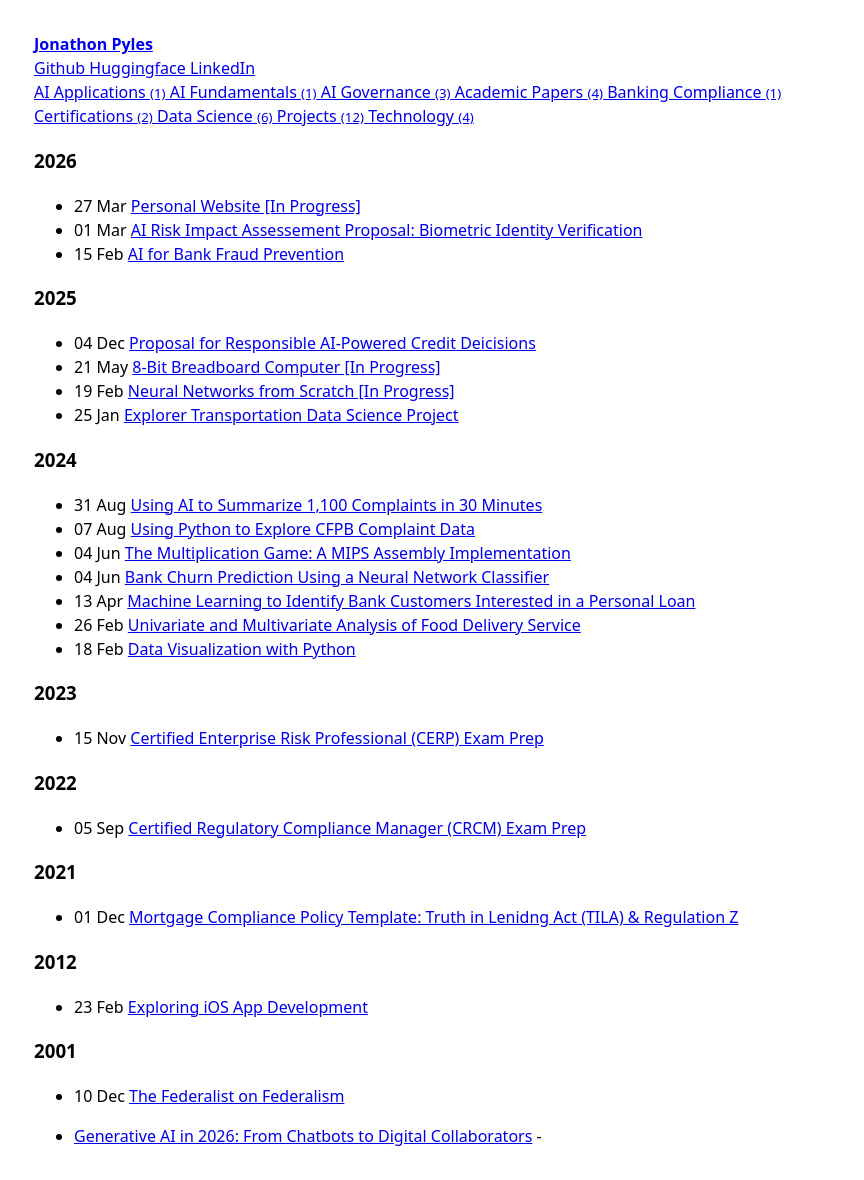
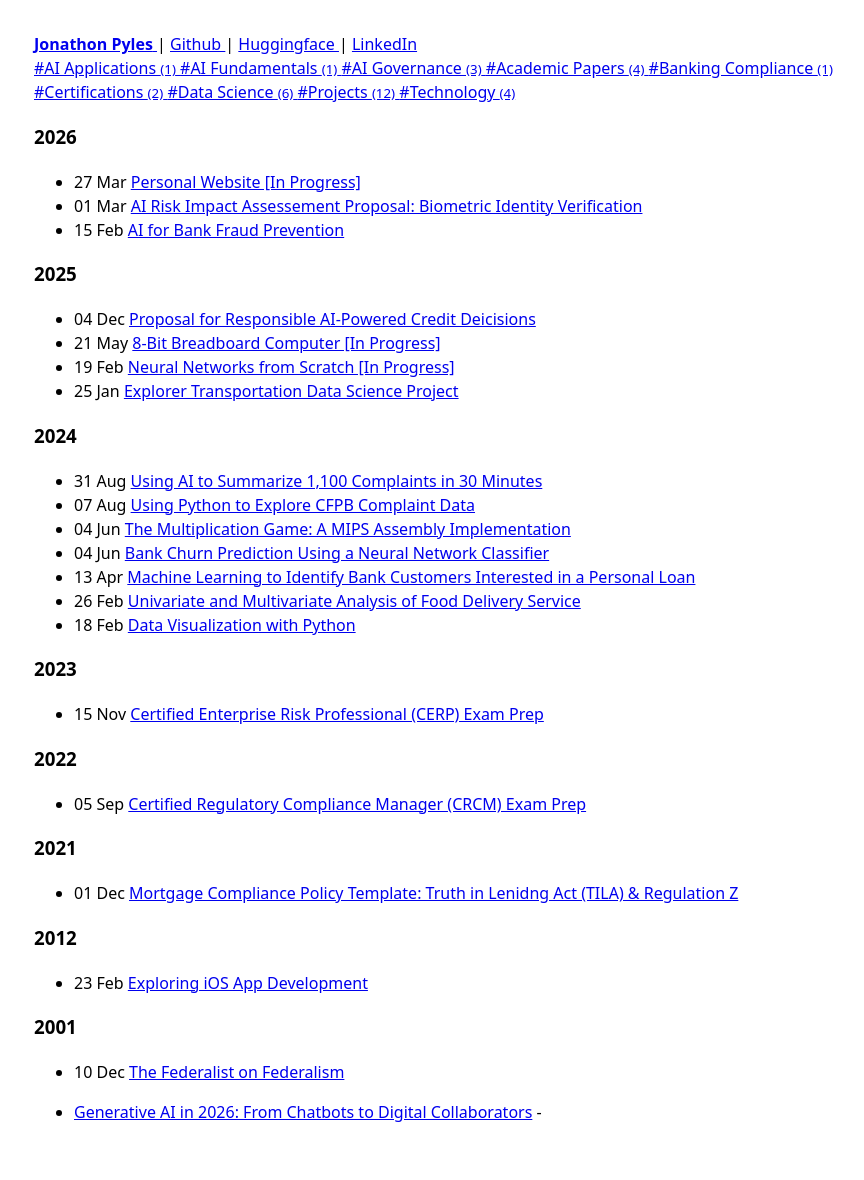
Before and after one commit to JNPyles/JNPyles.github.io, a Jekyll site: the page built from index.html, in a window 1280 px wide. Shown: the whole page, without its empty margins (206-1070 px from the left). Built offline with Jekyll 4.4.1, drawn with Linux system fonts in a browser that asks for light colours; nearby versions of some CDN libraries; after the commit the page ends 1156 px from its top, so only the background shows below that.

Commit message:
Website Updates

```diff
--- a/_layouts/default.html
+++ b/_layouts/default.html
@@ -16,20 +16,19 @@
             <a href="/" class="{% if page.url == '/' or page.url == '/index.html' %}active{% endif %}">
                 <b>{{ site.title }}</b>
             </a>
-        </div>
-        <div class="nav-icons">
+             |
             <a href="https://github.com/JNPyles" target="_blank" aria-label="GitHub">
                 Github
             </a>
-
+             |
             <a href="https://huggingface.co/JNPyles" target="_blank" aria-label="Hugging Face">
                 Huggingface
             </a>
-
+             |
             <a href="https://www.linkedin.com/in/jonathonpyles/" target="_blank" aria-label="LinkedIn">
                 LinkedIn
             </a>
-        </div>
+         </div>
     </nav>
 
     <main>
--- a/index.html
+++ b/index.html
@@ -12,7 +12,7 @@ title: Home
     <nav class="tag-list">
       {% for tag in sorted_tags %}
         <a href="/tags/#{{ tag[0] | slugify }}" class="tag-link">
-          {{ tag[0] }} <small>({{ tag[1].size }})</small>
+          #{{ tag[0] }} <small>({{ tag[1].size }})</small>
         </a>
       {% endfor %}
     </nav>
```
Also changed, not shown: _includes/gallery.html (deleted, +0 -12 lines).
